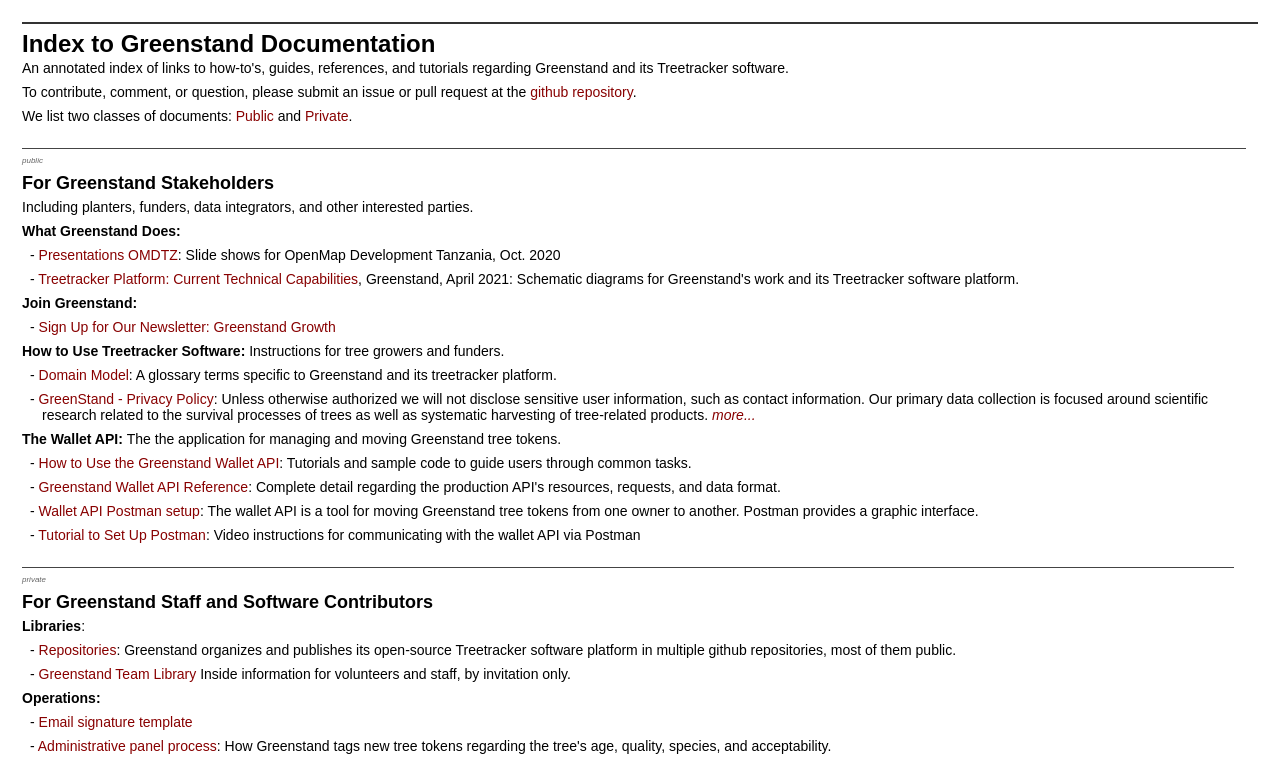
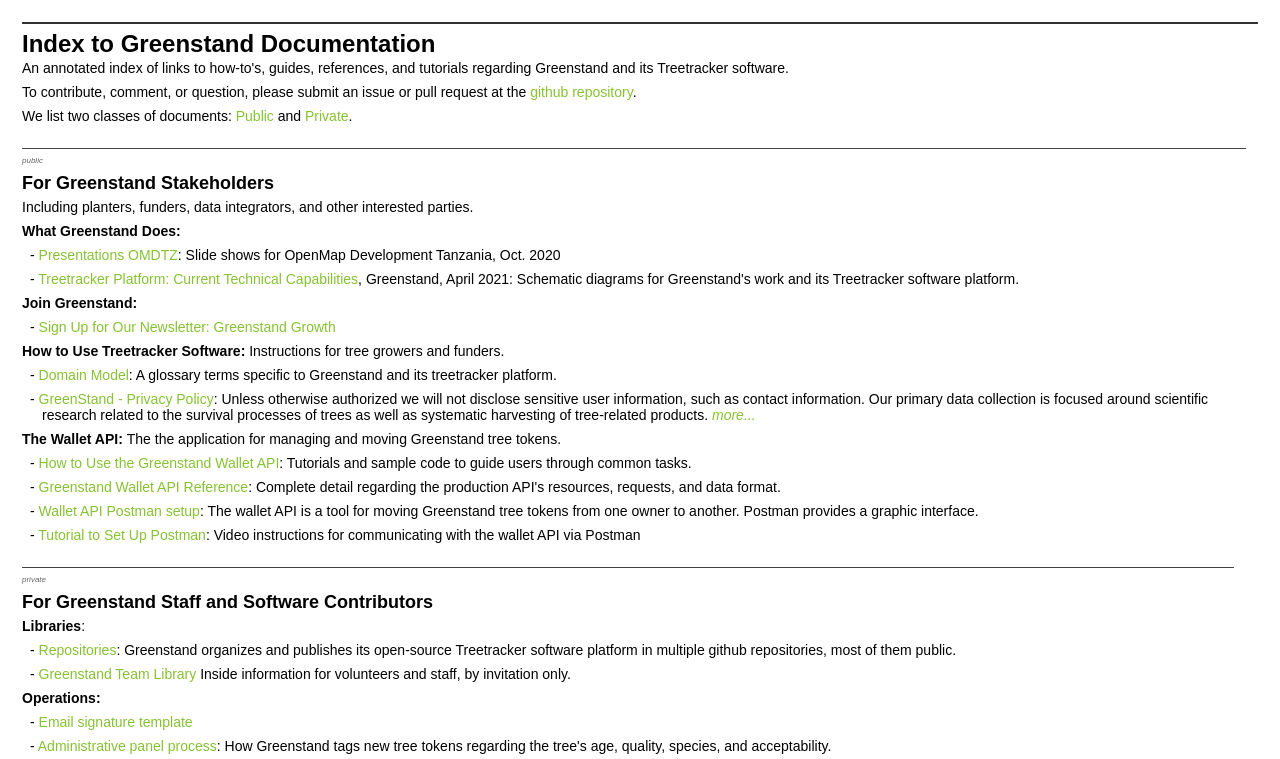
Before and after one commit to Greenstand/greenstand-documentation, a PHP site: page / in a window 1280 px wide. Shown: the top 759 px of the page. Run offline with PHP 8.4, Linux system fonts and the light colour scheme.

Commit message:
favicon = greenstand logo, color = greenstand green

```diff
--- a/greendoc.css
+++ b/greendoc.css
@@ -5,7 +5,7 @@
      h2 {font-size:18px;font-weight:bold;padding:10px 0 0 0;margin:0;}
     div {margin:12px 12px 0 0;padding:8px 0 0 0;}
       p {margin:8px 0 0 0;}
-      a {text-decoration:none;color:#800;cursor:pointer;}
+      a {text-decoration:none;color:#86c232;cursor:pointer;}
    code, c, .code {font-family:monospace;font-size:13px;padding:2px;margin:4px 0 0 0;
                    white-space:pre;background:#eee;font-size:13px;}
    input.txt {width:520px;font-family:monospace;background:#eeeeee;border:1px solid #fff;
```
Also changed, not shown: favicon.ico.
